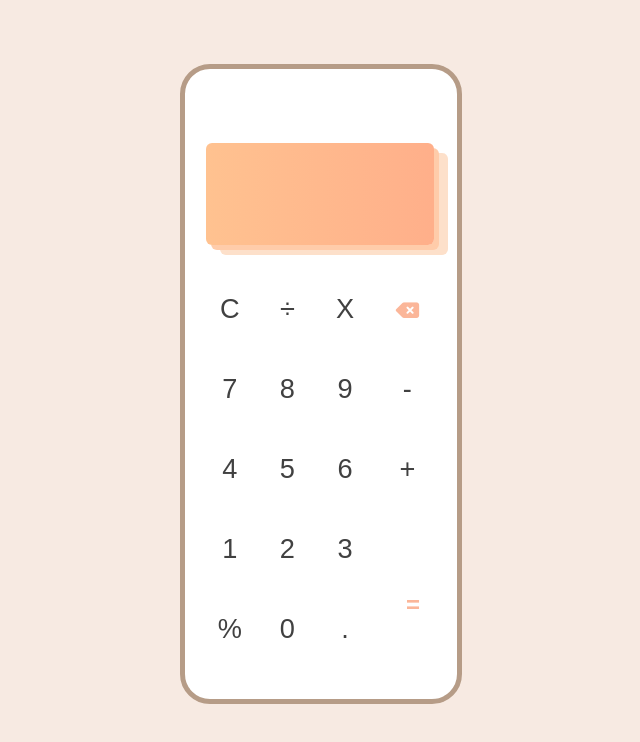
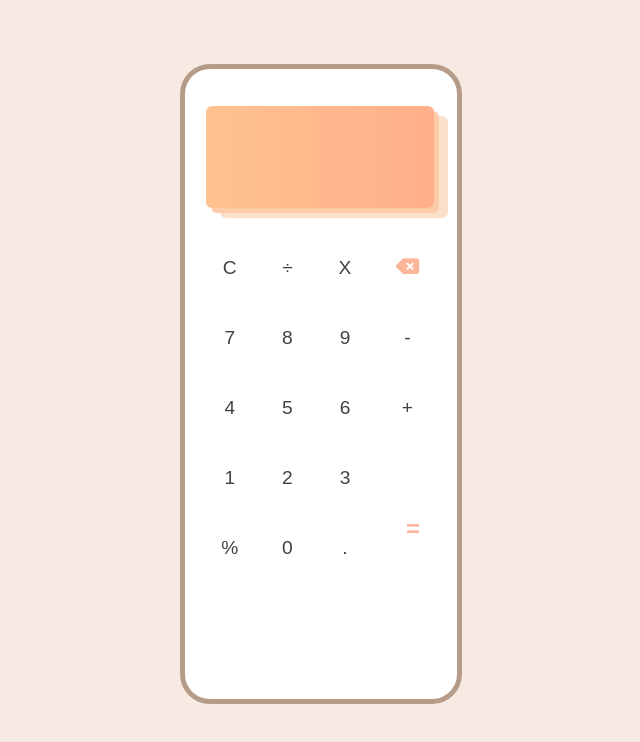
Before and after one commit to lebrin-Ay/Simple-Calculator, a plain HTML site: page index.html in a window 1280 px wide. Shown: the whole page, without its empty margins (319-959 px from the left). Drawn offline with Linux system fonts and the light colour scheme.

Commit message:
reviewed the styling

```diff
--- a/style.css
+++ b/style.css
@@ -47,8 +47,8 @@ body {
     justify-content: space-around;
     /* flex-direction: column; */
     color: #FFFFFF;
-    font-size: 2.7rem;
-    margin-top: 3.3rem;
+    font-size: 3.3rem;
+    margin-top: 1rem;
     width: 17.8vw;
     height: 8vw;
     border-radius: 6px;
@@ -69,8 +69,7 @@ body {
 }
 
 .cal-keys {
-    /* padding: 1rem; */
-    font-size: 1.7rem;
+    font-size: 1.2rem;
     color: #414141;
     font-weight: 500;
     border: none;
```
